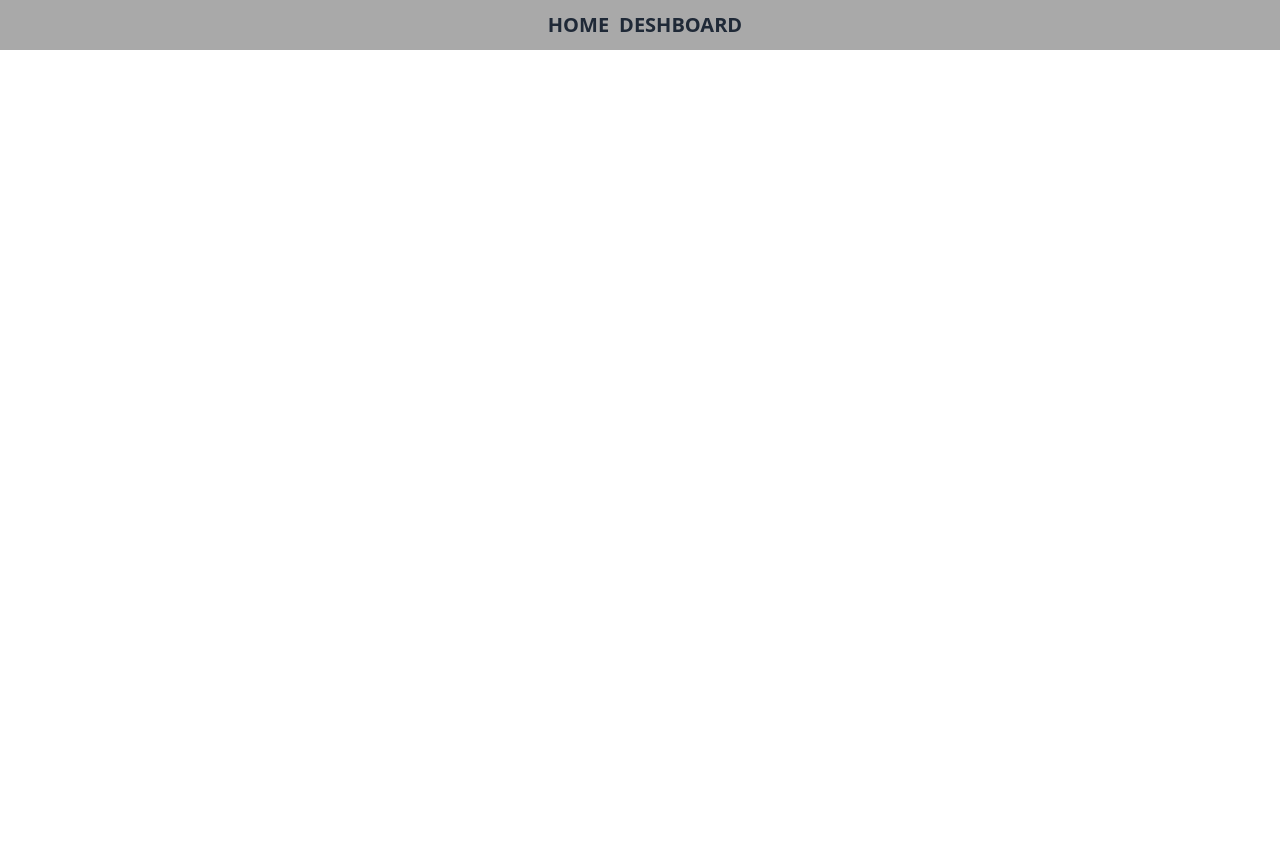
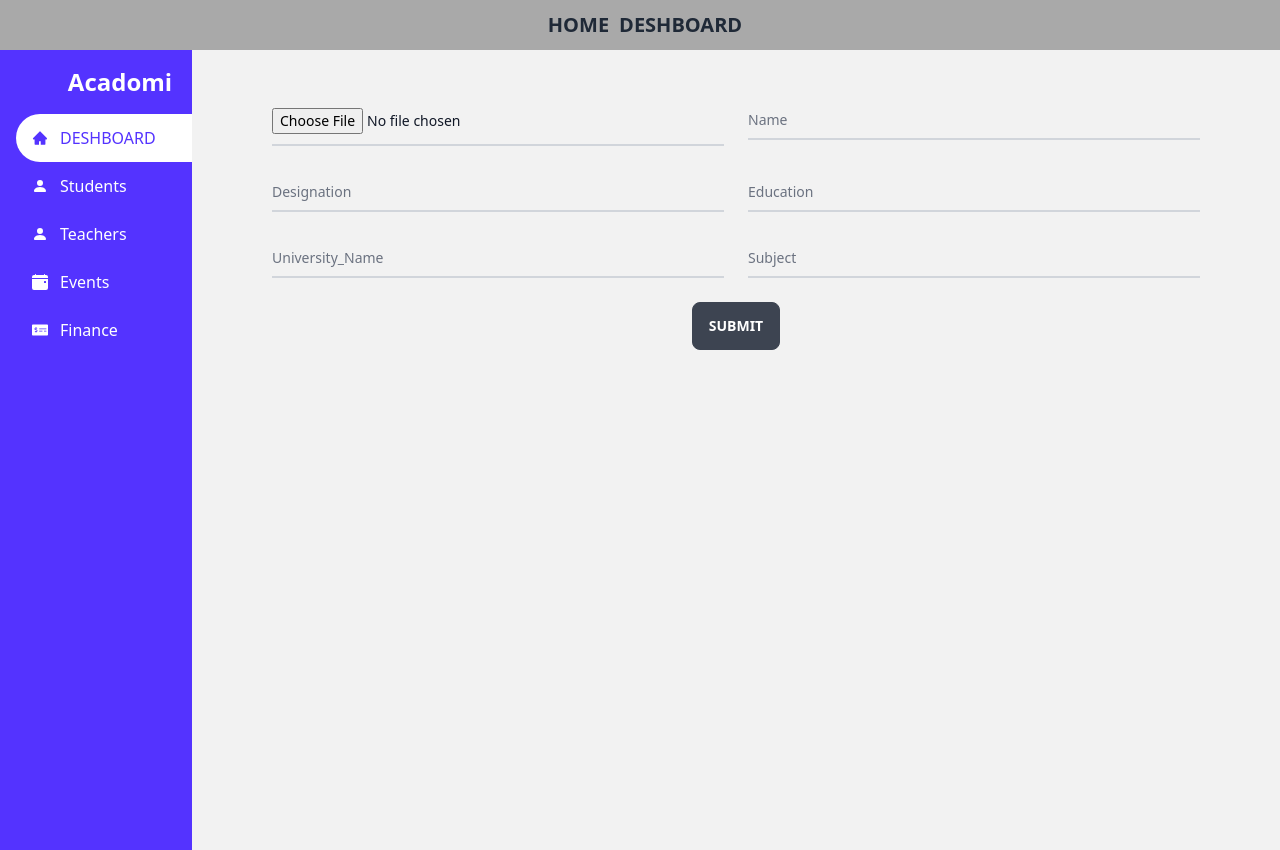
Before and after one commit to Shuvoghosh7/Dashboard, a React (Create React App) app: page /dashboard/addTeacher in a window 1280 px wide. Before the commit this address had no page. Before the commit the page ends 800 px from the top, so only its background shows below. Built offline with nearby package versions, Linux system fonts and the light colour scheme.

Commit message:
add teacher add form section

```diff
--- a/public/teachers.json
+++ b/public/teachers.json
@@ -7,7 +7,7 @@
         "University_Name":"Jahangirnagar University",
         "Subject":"Chemistry",
         "Joining_Date":"31-07-2003",
-        "ID ":"200307311",
+        "ID":"200307311",
         "Email":"abhijit@gmail.com",
         "Number":"01234567864"
     },
@@ -19,7 +19,7 @@
         "University_Name":"National University",
         "Subject":"Higher Mathematics",
         "Joining_Date":"1-05-2008",
-        "ID ":"200307312",
+        "ID":"200307312",
         "Email":"utpal@gmail.com",
         "Number":"01234567864"
     },
@@ -31,7 +31,7 @@
         "University_Name":"Aligarh Muslim University (India)",
         "Subject":"Physics",
         "Joining_Date":"31-07-2003",
-        "ID ":"200307311",
+        "ID":"200307311",
         "Email":"dulal@gmail.com",
         "Number":"01234567864"
     }
--- a/src/App.js
+++ b/src/App.js
@@ -10,6 +10,7 @@ import Finance from './Dashboard/Finance/Finance';
 import Homepage from './Dashboard/DashboardHome/HomePage/Homepage';
 import AddNewSportStudent from './Dashboard/DashboardHome/SportStudent/AddNewSportStudent';
 import AddNewExamTopper from './Dashboard/DashboardHome/ExamToppers/AddNewExamTopper';
+import TeacherAddForm from './Dashboard/Teachers/TeacherAddForm';
 function App() {
   return (
     <div className='bg-[#eef1f5]'>
@@ -25,6 +26,7 @@ function App() {
         <Route path='finance' element={<Finance/>}/>
         <Route path='newSportStudent' element={<AddNewSportStudent/>}/>
         <Route path='addExamTopper' element={<AddNewExamTopper/>}/>
+        <Route path='addTeacher' element={<TeacherAddForm/>}/>
         </Route>
       </Routes>
     </div>
--- a/src/Dashboard/Teachers/ShowTeacher.js
+++ b/src/Dashboard/Teachers/ShowTeacher.js
@@ -18,6 +18,7 @@ const ShowTeacher = ({ teacher }) => {
                 <p><span className='font-medium'>University:</span> {University_Name}</p>
                 <p><span className='font-medium'>Subject:</span> {Subject}</p>
                 <p><span className='font-medium'>Joining Date:</span> {Joining_Date}</p>
+                <p><span className='font-medium'>Teacher ID: </span>{ID}</p>
                 <p><span className='font-medium'>Email: </span> <span className='text-blue-900'>{Email}</span></p>
                 <p><span className='font-medium'>Number:</span> {Number}</p>
             </div>
--- /dev/null
+++ b/src/Dashboard/Teachers/TeacherAddForm.js
@@ -0,0 +1,47 @@
+import React from 'react';
+
+const TeacherAddForm = () => {
+    return (
+        <div className='lg:mx-20 mx-6 mt-12'>
+            <form>
+                <div class="grid lg:grid-cols-2 md:grid-cols-2 md:gap-6 lg:gap-6">
+                    <div class="relative z-0 mb-6 w-full group">
+                        <input type="file" name="floating_first_name" id="floating_first_name" class="block py-2.5 px-0 w-full text-sm text-gray-900 bg-transparent border-0 border-b-2 border-gray-300 appearance-none dark:text-white dark:border-gray-600 dark:focus:border-blue-500 focus:outline-none focus:ring-0 focus:border-blue-600 peer" placeholder=" " required />
+
+                    </div>
+                    <div class="relative z-0 mb-6 w-full group">
+                        <input type="text" name="floating_last_name" id="floating_last_name" class="block py-2.5 px-0 w-full text-sm text-gray-900 bg-transparent border-0 border-b-2 border-gray-300 appearance-none dark:text-white dark:border-gray-600 dark:focus:border-blue-500 focus:outline-none focus:ring-0 focus:border-blue-600 peer" placeholder=" " required />
+                        <label for="floating_last_name" class="peer-focus:font-medium absolute text-sm text-gray-500 dark:text-gray-400 duration-300 transform -translate-y-6 scale-75 top-3 -z-10 origin-[0] peer-focus:left-0 peer-focus:text-blue-600 peer-focus:dark:text-blue-500 peer-placeholder-shown:scale-100 peer-placeholder-shown:translate-y-0 peer-focus:scale-75 peer-focus:-translate-y-6"> Name</label>
+                    </div>
+                </div>
+
+                <div class="grid md:grid-cols-2 md:gap-6">
+                    <div class="relative z-0 mb-6 w-full group">
+                        <input type="text" name="floating_first_name" id="floating_first_name" class="block py-2.5 px-0 w-full text-sm text-gray-900 bg-transparent border-0 border-b-2 border-gray-300 appearance-none dark:text-white dark:border-gray-600 dark:focus:border-blue-500 focus:outline-none focus:ring-0 focus:border-blue-600 peer" placeholder=" " required />
+                        <label for="floating_first_name" class="peer-focus:font-medium absolute text-sm text-gray-500 dark:text-gray-400 duration-300 transform -translate-y-6 scale-75 top-3 -z-10 origin-[0] peer-focus:left-0 peer-focus:text-blue-600 peer-focus:dark:text-blue-500 peer-placeholder-shown:scale-100 peer-placeholder-shown:translate-y-0 peer-focus:scale-75 peer-focus:-translate-y-6">Designation</label>
+                    </div>
+                    <div class="relative z-0 mb-6 w-full group">
+                        <input type="text" name="floating_last_name" id="floating_last_name" class="block py-2.5 px-0 w-full text-sm text-gray-900 bg-transparent border-0 border-b-2 border-gray-300 appearance-none dark:text-white dark:border-gray-600 dark:focus:border-blue-500 focus:outline-none focus:ring-0 focus:border-blue-600 peer" placeholder=" " required />
+                        <label for="floating_last_name" class="peer-focus:font-medium absolute text-sm text-gray-500 dark:text-gray-400 duration-300 transform -translate-y-6 scale-75 top-3 -z-10 origin-[0] peer-focus:left-0 peer-focus:text-blue-600 peer-focus:dark:text-blue-500 peer-placeholder-shown:scale-100 peer-placeholder-shown:translate-y-0 peer-focus:scale-75 peer-focus:-translate-y-6">Education</label>
+                    </div>
+                </div>
+
+                <div class="grid md:grid-cols-2 md:gap-6">
+                    <div class="relative z-0 mb-6 w-full group">
+                        <input type="text" name="floating_first_name" id="floating_first_name" class="block py-2.5 px-0 w-full text-sm text-gray-900 bg-transparent border-0 border-b-2 border-gray-300 appearance-none dark:text-white dark:border-gray-600 dark:focus:border-blue-500 focus:outline-none focus:ring-0 focus:border-blue-600 peer" placeholder=" " required />
+                        <label for="floating_first_name" class="peer-focus:font-medium absolute text-sm text-gray-500 dark:text-gray-400 duration-300 transform -translate-y-6 scale-75 top-3 -z-10 origin-[0] peer-focus:left-0 peer-focus:text-blue-600 peer-focus:dark:text-blue-500 peer-placeholder-shown:scale-100 peer-placeholder-shown:translate-y-0 peer-focus:scale-75 peer-focus:-translate-y-6">University_Name</label>
+                    </div>
+                    <div class="relative z-0 mb-6 w-full group">
+                        <input type="text" name="floating_last_name" id="floating_last_name" class="block py-2.5 px-0 w-full text-sm text-gray-900 bg-transparent border-0 border-b-2 border-gray-300 appearance-none dark:text-white dark:border-gray-600 dark:focus:border-blue-500 focus:outline-none focus:ring-0 focus:border-blue-600 peer" placeholder=" " required />
+                        <label for="floating_last_name" class="peer-focus:font-medium absolute text-sm text-gray-500 dark:text-gray-400 duration-300 transform -translate-y-6 scale-75 top-3 -z-10 origin-[0] peer-focus:left-0 peer-focus:text-blue-600 peer-focus:dark:text-blue-500 peer-placeholder-shown:scale-100 peer-placeholder-shown:translate-y-0 peer-focus:scale-75 peer-focus:-translate-y-6">Subject</label>
+                    </div>
+                </div>
+                <div className='text-center'>
+                    <button className='btn'>Submit</button>
+                </div>
+            </form>
+        </div>
+    );
+};
+
+export default TeacherAddForm;
--- a/src/Dashboard/Teachers/Teachers.js
+++ b/src/Dashboard/Teachers/Teachers.js
@@ -19,7 +19,7 @@ const Teachers = () => {
                     <input type="text" placeholder="Search" class="input input-bordered rounded-3xl" />
                 </div>
                 <div>
-                    <Link to='/dashboard/addExamTopper' className='btn btn-primary ml-2'>Add Teacher <CgMathPlus className='text-xl ml-2' /></Link>
+                    <Link to='/dashboard/addTeacher' className='btn btn-primary ml-2'>Add Teacher <CgMathPlus className='text-xl ml-2' /></Link>
                 </div>
             </div>
             <div className='grid lg:grid-cols-3 md:grid-cols-2 gap-6'>
```
